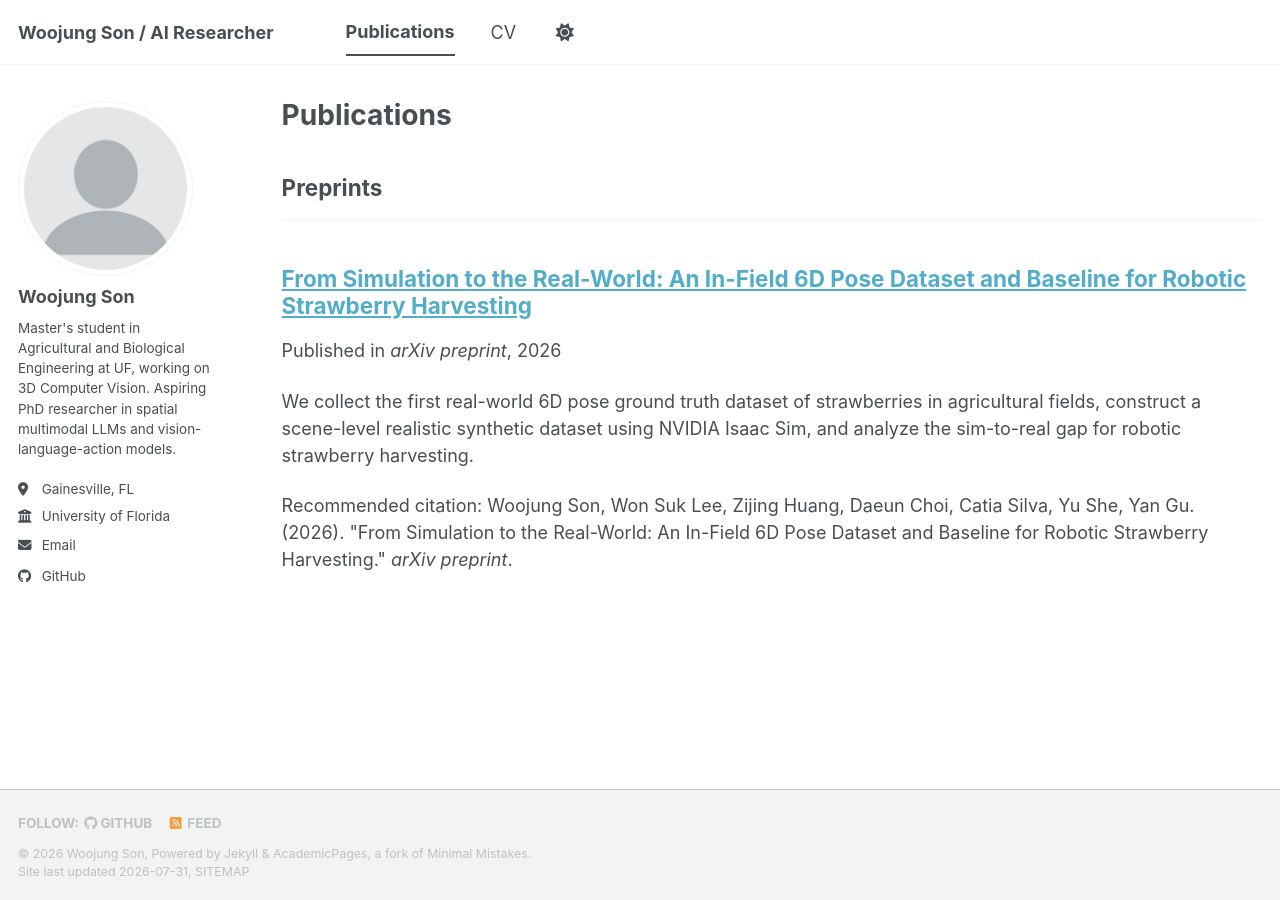
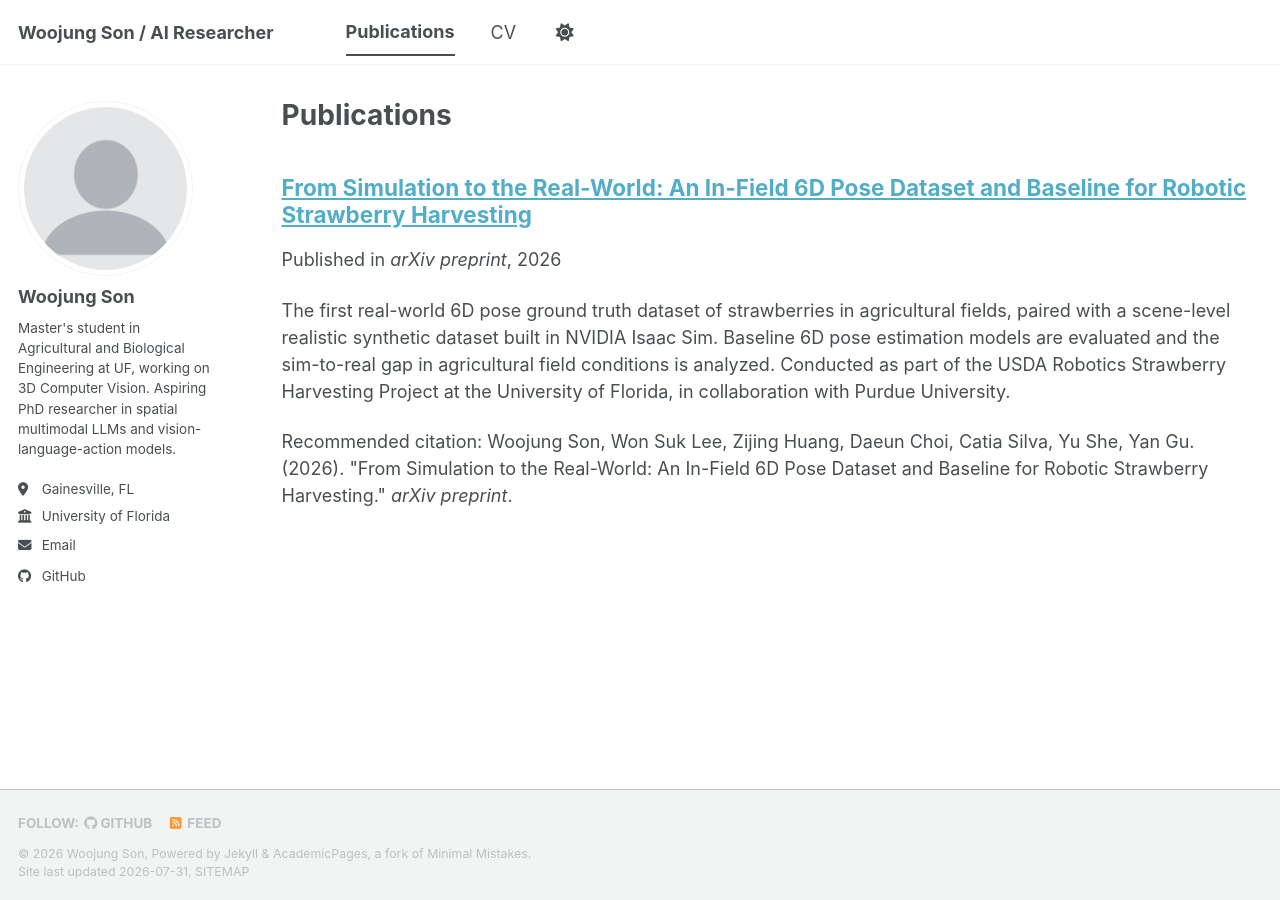
Before and after one commit to wjson2435/wjson2435.github.io, a Jekyll site: the page built from _pages/publications.html, in a window 1280 px wide. Built offline with Jekyll 4.4.1, drawn with Linux system fonts in a browser that asks for light colours; a style sheet for code colours, icons or effects is not loaded.

Commit message:
Simplify publications listing: drop category headers and excerpt, support teaser images

```diff
--- a/_config.yml
+++ b/_config.yml
@@ -83,14 +83,6 @@ author:
   zhihu            : # Username
 
 # Publication Category - The following the list of publication categories and their headings
-publication_category:
-  preprints:
-    title: 'Preprints'
-  manuscripts:
-    title: 'Journal Articles'
-  conferences:
-    title: 'Conference Papers'
-
 # Site Settings
 teaser                   :  # filename of teaser fallback teaser image placed in /images/ for social media previews
 breadcrumbs              : false # true, false (default)
--- a/_includes/archive-single.html
+++ b/_includes/archive-single.html
@@ -14,7 +14,7 @@
 
 <div class="{{ include.type | default: "list" }}__item">
   <article class="archive__item" itemscope itemtype="http://schema.org/CreativeWork">
-    {% if include.type == "grid" and teaser %}
+    {% if teaser %}
       <div class="archive__item-teaser">
         <img src=
           {% if teaser contains "://" %}
--- a/_publications/2026-01-01-strawberry-6d-pose.md
+++ b/_publications/2026-01-01-strawberry-6d-pose.md
@@ -1,9 +1,9 @@
 ---
 title: "From Simulation to the Real-World: An In-Field 6D Pose Dataset and Baseline for Robotic Strawberry Harvesting"
 collection: publications
-category: preprints
 permalink: /publication/2026-strawberry-6d-pose
-excerpt: 'We collect the first real-world 6D pose ground truth dataset of strawberries in agricultural fields, construct a scene-level realistic synthetic dataset using NVIDIA Isaac Sim, and analyze the sim-to-real gap for robotic strawberry harvesting.'
+header:
+  teaser: # e.g. "publications/strawberry-6d-pose.png" (place image in /images/publications/)
 date: 2026-01-01
 venue: 'arXiv preprint'
 citation: 'Woojung Son, Won Suk Lee, Zijing Huang, Daeun Choi, Catia Silva, Yu She, Yan Gu. (2026). &quot;From Simulation to the Real-World: An In-Field 6D Pose Dataset and Baseline for Robotic Strawberry Harvesting.&quot; <i>arXiv preprint</i>.'
```
